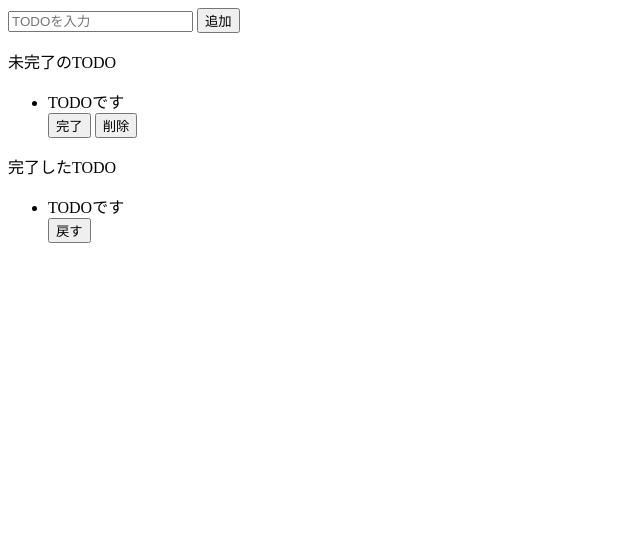
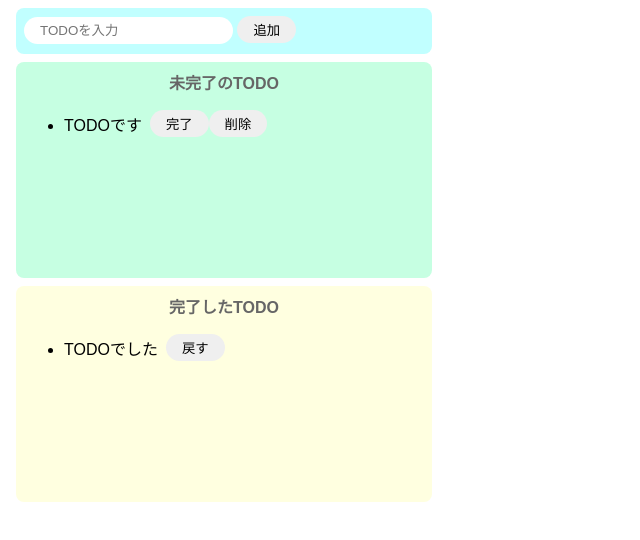
Before and after one commit to KentaHarada06/udemy_modern_react, a website built with Parcel: page index.html in a window 1280 px wide. Shown: the whole page, without its empty margins (0-640 px from the left). Built offline with nearby package versions, Linux system fonts and the light colour scheme.

Commit message:
js_todo_20210305_03

```diff
--- a/index.html
+++ b/index.html
@@ -6,7 +6,7 @@
   </head>
 
   <body>
-    <div>
+    <div class="input-area">
       <input id="add-text" placeholder="TODOを入力" />
       <button id="add-button">追加</button>
     </div>
@@ -26,7 +26,7 @@
       <p class="title">完了したTODO</p>
       <ul class="complete-list">
         <div class="list-row">
-          <li>TODOです</li>
+          <li>TODOでした</li>
           <button>戻す</button>
         </div>
       </ul>
--- a/src/styles.css
+++ b/src/styles.css
@@ -0,0 +1,66 @@
+body {
+  font-family: sans-serif;
+}
+
+input {
+  border-radius: 16px;
+  border: none;
+  padding: 6px 16px;
+  outline: none;
+}
+
+button {
+  border-radius: 16px;
+  border: none;
+  padding: 4px 16px;
+}
+
+button:hover {
+  background-color: #ff7fff;
+  color: #fff;
+  cursor: pointer;
+}
+
+li {
+  margin-right: 8px;
+}
+
+.input-area {
+  background-color: #c1ffff;
+  width: 400px;
+  height: 30px;
+  padding: 8px;
+  margin: 8px;
+  border-radius: 8px;
+}
+
+.incomplete-area {
+  background-color: #c6ffe2;
+  width: 400px;
+  min-height: 200px;
+  padding: 8px;
+  margin: 8px;
+  border-radius: 8px;
+}
+
+.complete-area {
+  background-color: #ffffe0;
+  width: 400px;
+  min-height: 200px;
+  padding: 8px;
+  margin: 8px;
+  border-radius: 8px;
+}
+
+.title {
+  text-align: center;
+  margin-top: 0;
+  font-weight: bold;
+  color: #666;
+}
+
+.list-row {
+  display: flex;
+  align-items: center;
+  padding-bottom: 4px;
+}
```
